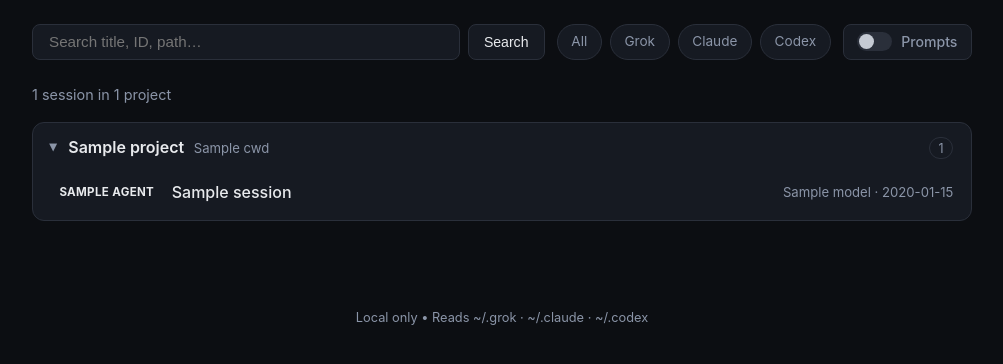
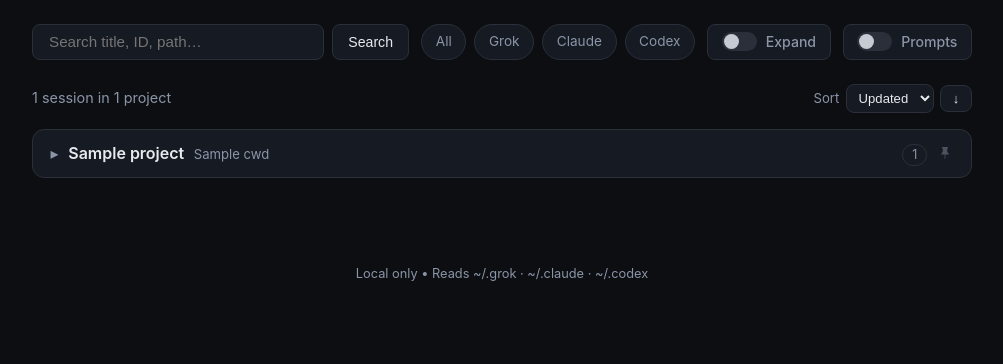
Before and after one commit to n3rdyguy/agent-session-viewer, a Flask app: template agent_session_viewer/templates/list.html in a window 1280 px wide. Shown: the part 60-424 px from the top of the page, without its empty margins (138-1141 px from the left). Run offline with Flask 3, Linux system fonts and the light colour scheme; the template is opened without the code that fills it: most values are stand-ins (such as "Sample title", 1, 10 or a date in 2020).

Commit message:
Add Expand toggle, sorting, and pinned projects to the list view
Front page controls, all client-side and persisted in localStorage:

- Expand toggle (default off): project groups now load collapsed;
  per-group clicks are stored as overrides relative to the toggle, and
  flipping it clears them. Server-side search results render open so
  they stay visible without JS.
- Sort controls on the count line: updated/created via a select plus an
  asc/desc direction button. Rows carry both epochs as data attributes
  (new epoch_seconds Jinja filter); groups order by their newest or
  oldest session to match a flat sorted list.
- Pin toggle on each project summary: pinned groups float above the
  rest, keeping the active sort within each partition. The glyph is an
  inline SVG (Bootstrap Icons pin, MIT) so it follows currentColor.

```diff
--- a/agent_session_viewer/app.py
+++ b/agent_session_viewer/app.py
@@ -29,13 +29,14 @@
     system_artifacts_to_markdown,
     turns_to_markdown,
 )
-from .util import decode_html_entities, decode_view_data, human_time, rel_time
+from .util import decode_html_entities, decode_view_data, epoch_seconds, human_time, rel_time
 
 app = Flask(__name__)
 app.jinja_env.filters["markdown_content"] = format_markdown_content
 app.jinja_env.filters["decode_html_entities"] = decode_html_entities
 app.jinja_env.filters["human_time"] = human_time
 app.jinja_env.filters["rel_time"] = rel_time
+app.jinja_env.filters["epoch_seconds"] = epoch_seconds
 
 
 @app.after_request
--- a/agent_session_viewer/static/app.css
+++ b/agent_session_viewer/static/app.css
@@ -52,6 +52,19 @@
     }
 
     .count-line { color: var(--muted); margin: 0 0 1rem; font-size: 0.9rem; }
+    .list-meta {
+      display: flex; align-items: center; gap: 0.75rem; flex-wrap: wrap;
+      margin-bottom: 1rem;
+    }
+    .list-meta .count-line { margin: 0; flex: 1; min-width: 180px; }
+    .sort-controls { display: flex; align-items: center; gap: 0.4rem; }
+    .sort-label { color: var(--muted); font-size: 0.82rem; }
+    .sort-controls select, .sort-controls button {
+      background: var(--card); border: 1px solid var(--border); color: var(--text);
+      border-radius: 8px; font-size: 0.82rem; padding: 0.3rem 0.5rem; cursor: pointer;
+    }
+    .sort-controls select:hover, .sort-controls button:hover { border-color: var(--accent); }
+    .sort-controls button { min-width: 2rem; }
     .project-group {
       background: var(--card); border: 1px solid var(--border); border-radius: 12px;
       margin-bottom: 0.9rem; overflow: hidden;
@@ -60,6 +73,14 @@
       display: flex; align-items: baseline; gap: 0.6rem; padding: 0.7rem 1.1rem;
       cursor: pointer; user-select: none; list-style: none;
     }
+    .pin-btn {
+      border: none; background: none; cursor: pointer; padding: 0 0.15rem;
+      line-height: 1; display: inline-flex; align-self: center;
+      color: var(--muted); opacity: 0.45;
+    }
+    .pin-btn:hover { opacity: 0.85; }
+    .pin-btn.on { color: var(--text); opacity: 1; }
+    .project-group.pinned { border-color: #6c9eff55; }
     .project-summary::-webkit-details-marker { display: none; }
     .project-summary::before {
       content: "▸"; color: var(--muted); flex: 0 0 auto;
--- a/agent_session_viewer/static/list.js
+++ b/agent_session_viewer/static/list.js
@@ -1,6 +1,9 @@
 (function() {
-  const COLLAPSE_KEY = 'asv-collapsed-projects';
+  const EXPAND_KEY = 'asv-list-expanded';
+  const OVERRIDES_KEY = 'asv-project-overrides';
   const PROMPTS_KEY = 'asv-list-prompts';
+  // Superseded by EXPAND_KEY + OVERRIDES_KEY.
+  try { localStorage.removeItem('asv-collapsed-projects'); } catch (e) { /* ignore */ }
 
   // Prompts toggle: reveal the first-prompt line under each session row.
   const promptsToggle = document.getElementById('prompts-toggle');
@@ -18,17 +21,38 @@
   const groups = Array.from(document.querySelectorAll('details.project-group'));
   if (!groups.length) return;
 
-  const loadCollapsed = () => {
-    try { return new Set(JSON.parse(localStorage.getItem(COLLAPSE_KEY) || '[]')); }
+  // Expand toggle sets the baseline for every group (off = collapsed); clicking
+  // a single group records an override relative to that baseline. Flipping the
+  // toggle clears the overrides so all groups follow it again.
+  let expandAll = false;
+  try { expandAll = localStorage.getItem(EXPAND_KEY) === '1'; } catch (e) { /* ignore */ }
+  const loadOverrides = () => {
+    try { return new Set(JSON.parse(localStorage.getItem(OVERRIDES_KEY) || '[]')); }
     catch (e) { return new Set(); }
   };
-  const collapsed = loadCollapsed();
-  const saveCollapsed = () => {
-    try { localStorage.setItem(COLLAPSE_KEY, JSON.stringify(Array.from(collapsed))); } catch (e) { /* ignore */ }
+  const overrides = loadOverrides();
+  const saveOverrides = () => {
+    try { localStorage.setItem(OVERRIDES_KEY, JSON.stringify(Array.from(overrides))); } catch (e) { /* ignore */ }
+  };
+  const desiredOpen = (key) => expandAll !== overrides.has(key);
+
+  // Pinned projects float above the rest, keeping the active sort within
+  // each partition.
+  const PINS_KEY = 'asv-pinned-projects';
+  const loadPins = () => {
+    try { return new Set(JSON.parse(localStorage.getItem(PINS_KEY) || '[]')); }
+    catch (e) { return new Set(); }
+  };
+  const pins = loadPins();
+  const savePins = () => {
+    try { localStorage.setItem(PINS_KEY, JSON.stringify(Array.from(pins))); } catch (e) { /* ignore */ }
   };
 
+  const expandToggle = document.getElementById('expand-toggle');
+  if (expandToggle) expandToggle.checked = expandAll;
+
   groups.forEach(group => {
-    if (collapsed.has(group.dataset.projectKey)) group.open = false;
+    group.open = desiredOpen(group.dataset.projectKey);
     const summary = group.querySelector('.project-summary');
     if (!summary) return;
     // Persist from click, not the `toggle` event: `toggle` also fires (async)
@@ -36,10 +60,31 @@
     summary.addEventListener('click', () => {
       // The default action flips `open` after handlers run.
       const willOpen = !group.open;
-      if (willOpen) collapsed.delete(group.dataset.projectKey);
-      else collapsed.add(group.dataset.projectKey);
-      saveCollapsed();
+      if (willOpen === expandAll) overrides.delete(group.dataset.projectKey);
+      else overrides.add(group.dataset.projectKey);
+      saveOverrides();
     });
+    const pinBtn = group.querySelector('.pin-btn');
+    if (pinBtn) {
+      const syncPin = () => {
+        const on = pins.has(group.dataset.projectKey);
+        group.classList.toggle('pinned', on);
+        pinBtn.classList.toggle('on', on);
+        pinBtn.setAttribute('aria-pressed', on ? 'true' : 'false');
+        pinBtn.title = on ? 'Unpin project' : 'Pin project';
+      };
+      syncPin();
+      pinBtn.addEventListener('click', (ev) => {
+        ev.preventDefault();   // don't toggle the <details>
+        ev.stopPropagation();  // don't record an open/close override
+        const key = group.dataset.projectKey;
+        if (pins.has(key)) pins.delete(key);
+        else pins.add(key);
+        savePins();
+        syncPin();
+        applySort();
+      });
+    }
   });
 
   // Instant filter over the rendered rows; Enter still submits the server search.
@@ -49,7 +94,7 @@
   const plural = (n, word) => n + ' ' + word + (n === 1 ? '' : 's');
 
   function applyFilter() {
-    const term = (input.value || '').trim().toLowerCase();
+    const term = ((input && input.value) || '').trim().toLowerCase();
     let visibleSessions = 0;
     let visibleProjects = 0;
     groups.forEach(group => {
@@ -62,7 +107,7 @@
       group.classList.toggle('is-filtered', hits === 0);
       if (hits) { visibleProjects += 1; visibleSessions += hits; }
       // Reveal matches while filtering; restore the persisted state on clear.
-      group.open = term ? true : !collapsed.has(group.dataset.projectKey);
+      group.open = term ? true : desiredOpen(group.dataset.projectKey);
     });
     if (countLine) {
       countLine.textContent = plural(visibleSessions, 'session')
@@ -72,6 +117,75 @@
     if (noMatches) noMatches.hidden = visibleSessions !== 0;
   }
 
+  // Sort by updated/created, newest or oldest first. Rows carry both epochs as
+  // data attributes; groups order by their first row under the active direction.
+  const SORT_FIELD_KEY = 'asv-list-sort-field';
+  const SORT_DIR_KEY = 'asv-list-sort-dir';
+  const sortField = document.getElementById('sort-field');
+  const sortDirBtn = document.getElementById('sort-dir');
+  let field = 'updated';
+  let dir = 'desc';
+  try {
+    if (localStorage.getItem(SORT_FIELD_KEY) === 'created') field = 'created';
+    if (localStorage.getItem(SORT_DIR_KEY) === 'asc') dir = 'asc';
+  } catch (e) { /* ignore */ }
+
+  function applySort() {
+    const sign = dir === 'desc' ? -1 : 1;
+    const rowKey = row => parseFloat(row.dataset[field]) || 0;
+    groups.forEach(group => {
+      const list = group.querySelector('.session-list');
+      if (!list) return;
+      Array.from(list.querySelectorAll('.session-row'))
+        .sort((a, b) => sign * (rowKey(a) - rowKey(b)))
+        .forEach(row => list.appendChild(row));
+    });
+    const groupKey = group => {
+      const keys = Array.from(group.querySelectorAll('.session-row')).map(rowKey);
+      if (!keys.length) return 0;
+      return dir === 'desc' ? Math.max(...keys) : Math.min(...keys);
+    };
+    const parent = groups[0].parentNode;
+    const pinRank = group => (pins.has(group.dataset.projectKey) ? 0 : 1);
+    groups.slice()
+      .sort((a, b) => (pinRank(a) - pinRank(b)) || sign * (groupKey(a) - groupKey(b)))
+      .forEach(group => parent.insertBefore(group, noMatches));
+  }
+
+  const updateDirButton = () => {
+    sortDirBtn.textContent = dir === 'desc' ? '↓' : '↑';
+    sortDirBtn.title = dir === 'desc' ? 'Newest first' : 'Oldest first';
+  };
+
+  if (sortField && sortDirBtn) {
+    sortField.value = field;
+    updateDirButton();
+    sortField.addEventListener('change', () => {
+      field = sortField.value === 'created' ? 'created' : 'updated';
+      try { localStorage.setItem(SORT_FIELD_KEY, field); } catch (e) { /* ignore */ }
+      applySort();
+    });
+    sortDirBtn.addEventListener('click', () => {
+      dir = dir === 'desc' ? 'asc' : 'desc';
+      try { localStorage.setItem(SORT_DIR_KEY, dir); } catch (e) { /* ignore */ }
+      updateDirButton();
+      applySort();
+    });
+    // Server renders updated-desc with no pins; re-apply any persisted deviation.
+    if (field !== 'updated' || dir !== 'desc' || pins.size) applySort();
+  }
+
+  if (expandToggle) {
+    expandToggle.addEventListener('change', () => {
+      expandAll = expandToggle.checked;
+      overrides.clear();
+      saveOverrides();
+      try { localStorage.setItem(EXPAND_KEY, expandAll ? '1' : '0'); } catch (e) { /* ignore */ }
+      // Re-applies open states; groups with an active filter term stay open.
+      applyFilter();
+    });
+  }
+
   if (input) {
     input.addEventListener('input', applyFilter);
     // Page may arrive with a server-side q: sync count/open state once.
--- a/agent_session_viewer/templates/list.html
+++ b/agent_session_viewer/templates/list.html
@@ -14,6 +14,11 @@
     <a href="{{ url_for('index', agent='claude', q=q or '') }}" class="{{ 'active' if agent == 'claude' else '' }}">Claude</a>
     <a href="{{ url_for('index', agent='codex', q=q or '') }}" class="{{ 'active' if agent == 'codex' else '' }}">Codex</a>
   </div>
+  <label class="md-toggle" title="Expand or collapse all project groups">
+    <input type="checkbox" id="expand-toggle" autocomplete="off">
+    <span class="track" aria-hidden="true"></span>
+    <span class="md-toggle-label">Expand</span>
+  </label>
   <label class="md-toggle" title="Show the first user prompt under each session">
     <input type="checkbox" id="prompts-toggle" autocomplete="off">
     <span class="track" aria-hidden="true"></span>
@@ -22,22 +27,42 @@
 </div>
 
 {% if projects %}
-  <p class="count-line" id="count-line">
-    {{ sessions|length }} session{{ 's' if sessions|length != 1 else '' }} in
-    {{ projects|length }} project{{ 's' if projects|length != 1 else '' }}
-    {% if q %} matching “{{ q }}”{% endif %}
-  </p>
+  <div class="list-meta">
+    <p class="count-line" id="count-line">
+      {{ sessions|length }} session{{ 's' if sessions|length != 1 else '' }} in
+      {{ projects|length }} project{{ 's' if projects|length != 1 else '' }}
+      {% if q %} matching “{{ q }}”{% endif %}
+    </p>
+    <div class="sort-controls">
+      <label class="sort-label" for="sort-field">Sort</label>
+      <select id="sort-field" autocomplete="off">
+        <option value="updated">Updated</option>
+        <option value="created">Created</option>
+      </select>
+      <button type="button" id="sort-dir" autocomplete="off" title="Newest first">↓</button>
+    </div>
+  </div>
   {% for p in projects %}
-  <details class="project-group" open data-project-key="{{ p.key }}">
+  {# Collapsed by default; kept open for server-side search results so they stay
+     visible without JS. list.js applies the persisted Expand state on load. #}
+  <details class="project-group" data-project-key="{{ p.key }}"{% if q %} open{% endif %}>
     <summary class="project-summary">
       <span class="project-name">{{ p.name }}</span>
       {% if p.cwd %}<span class="project-path" title="{{ p.cwd }}">{{ p.cwd }}</span>{% endif %}
       <span class="project-count">{{ p.count }}</span>
+      <button type="button" class="pin-btn" title="Pin project" aria-pressed="false">
+        {# Inline SVG (Bootstrap Icons "pin", MIT) so the glyph follows currentColor. #}
+        <svg width="12" height="12" viewBox="0 0 16 16" fill="currentColor" aria-hidden="true">
+          <path d="M4.146.146A.5.5 0 0 1 4.5 0h7a.5.5 0 0 1 .5.5c0 .68-.342 1.174-.646 1.479-.126.125-.25.224-.354.298v4.431l.078.048c.203.127.476.314.751.555C12.36 7.775 13 8.527 13 9.5a.5.5 0 0 1-.5.5h-4v4.5c0 .276-.224 1.5-.5 1.5s-.5-1.224-.5-1.5V10h-4a.5.5 0 0 1-.5-.5c0-.973.64-1.725 1.17-2.189A6 6 0 0 1 5 6.708V2.277a3 3 0 0 1-.354-.298C4.342 1.674 4 1.179 4 .5a.5.5 0 0 1 .146-.354z"/>
+        </svg>
+      </button>
     </summary>
     <ul class="session-list">
       {% for s in p.sessions %}
       <li class="session-row"
-          data-search="{{ ((s.title or '') ~ ' ' ~ (s.id or '') ~ ' ' ~ (s.cwd or '') ~ ' ' ~ (s.path or '') ~ ' ' ~ (s.model or '') ~ ' ' ~ (s.headline or ''))|lower }}">
+          data-search="{{ ((s.title or '') ~ ' ' ~ (s.id or '') ~ ' ' ~ (s.cwd or '') ~ ' ' ~ (s.path or '') ~ ' ' ~ (s.model or '') ~ ' ' ~ (s.headline or ''))|lower }}"
+          data-updated="{{ (s.updated or s.created)|epoch_seconds }}"
+          data-created="{{ (s.created or s.updated)|epoch_seconds }}">
         <a href="{{ url_for('view', path=s.path, agent=s.agent) }}">
           <span class="badge {{ s.agent }}">{{ s.agent }}</span>
           {% if s.aborted %}<span class="badge aborted">aborted</span>{% endif %}
```
Also changed, not shown: tests/test_routes.py (+43 -0 lines), 1 other file.
